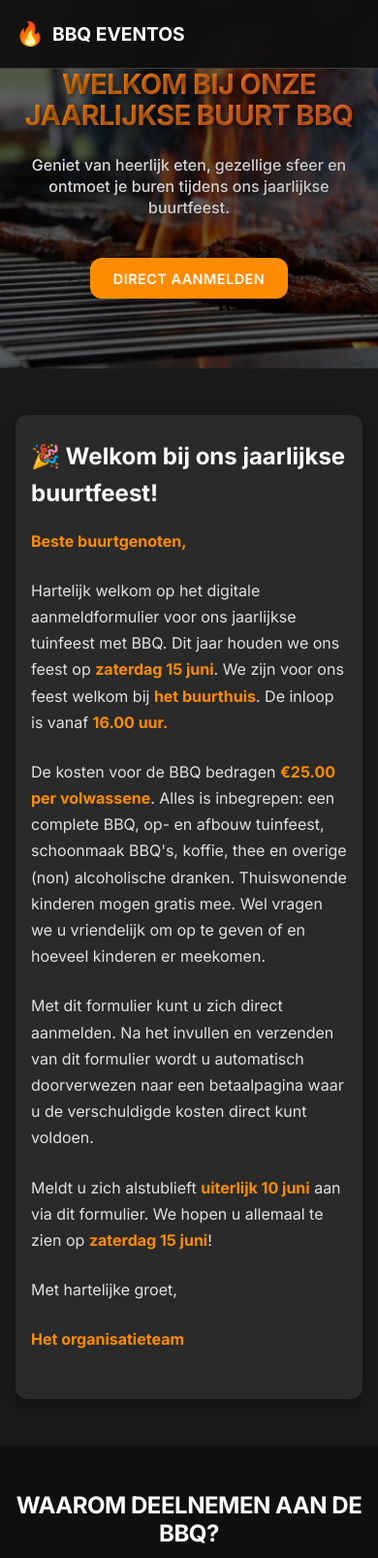
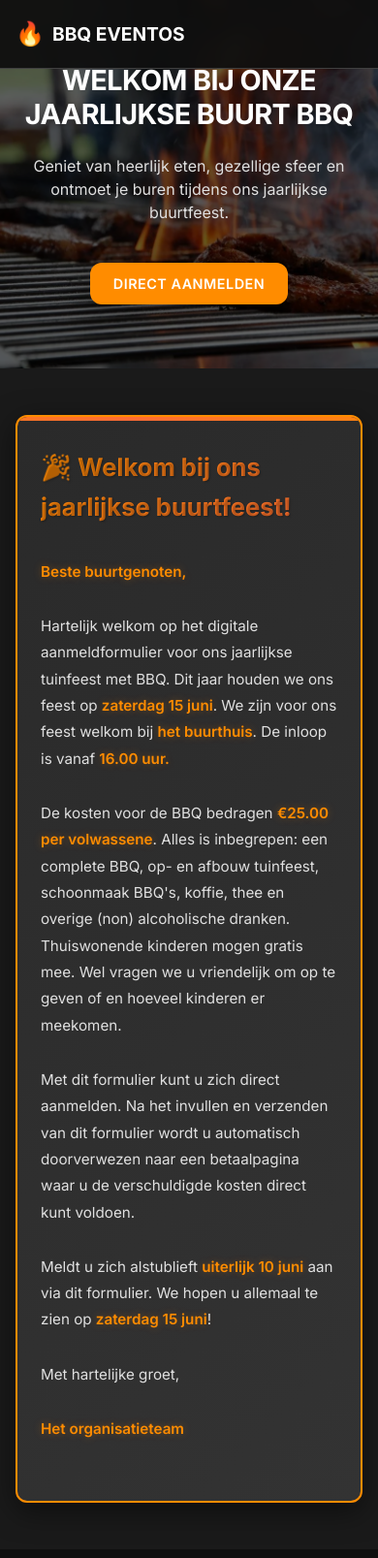
Before and after one commit to kay-arne/BBQ-App, a Flask app: page / in a window 390 px wide. Shown: the top 1607 px of the page at 97% size. Run offline with Flask 3, Linux system fonts and the light colour scheme; data comes from the database, SQL or seed files in the repository; some libraries are stand-ins or nearby versions.

Commit message:
Improve invitation text styling and restore hero text to original
🎨 Hero Text Restoration:
- Restored hero title to original styling (removed gradient effects)
- Restored hero subtitle to original styling (removed gradient effects)
- Maintained improved hero height (75vh)

✨ Enhanced Invitation Text Styling:
- Added gradient background to invitation content container
- Added animated shimmer effect on top border
- Enhanced typography with larger, more prominent text
- Added gradient text effect to h2 headings
- Improved text shadows and spacing
- Added glow effect to strong text elements
- Increased padding and improved visual hierarchy

🎯 Visual Improvements:
- Invitation content now has premium card appearance
- Animated border creates engaging visual element
- Better contrast and readability
- Responsive design maintained across all screen sizes
- Professional, modern appearance

📱 Responsive Design:
- Adjusted invitation content padding for different screen sizes
- Scaled typography appropriately for mobile devices
- Maintained visual impact across all breakpoints

```diff
--- a/static/style.css
+++ b/static/style.css
@@ -114,34 +114,24 @@ body {
 }
 
 .hero-title {
-    font-size: clamp(2.5rem, 6vw, 4.5rem);
-    font-weight: 800;
-    line-height: 1.1;
+    font-size: clamp(2rem, 5vw, 3.5rem);
+    font-weight: 700;
+    line-height: 1.2;
     margin-bottom: 1.5rem;
     color: var(--text-color);
     text-transform: uppercase;
     letter-spacing: -0.02em;
-    text-shadow: 2px 2px 4px rgba(0, 0, 0, 0.5);
-    background: linear-gradient(135deg, var(--primary-color), var(--secondary-color));
-    -webkit-background-clip: text;
-    -webkit-text-fill-color: transparent;
-    background-clip: text;
 }
 
 .hero-subtitle {
-    font-size: clamp(1.3rem, 3vw, 1.8rem);
-    font-weight: 500;
-    line-height: 1.4;
+    font-size: clamp(1.1rem, 2.5vw, 1.4rem);
+    font-weight: 400;
+    line-height: 1.5;
     margin-bottom: 2.5rem;
-    color: var(--text-color);
-    max-width: 700px;
+    color: var(--text-light);
+    max-width: 600px;
     margin-left: auto;
     margin-right: auto;
-    text-shadow: 1px 1px 2px rgba(0, 0, 0, 0.3);
-    background: linear-gradient(135deg, var(--text-color), var(--text-light));
-    -webkit-background-clip: text;
-    -webkit-text-fill-color: transparent;
-    background-clip: text;
 }
 
 /* Buttons */
@@ -232,27 +222,65 @@ section {
 .invitation-content {
     max-width: 1200px;
     margin: 0 auto;
-    background: var(--card-bg);
-    padding: 3rem;
-    border-radius: var(--border-radius);
-    box-shadow: var(--shadow-medium);
+    background: linear-gradient(135deg, var(--card-bg) 0%, #333333 100%);
+    padding: 4rem;
+    border-radius: var(--border-radius);
+    box-shadow: var(--shadow-heavy);
+    border: 2px solid var(--primary-color);
+    position: relative;
+    overflow: hidden;
+}
+
+.invitation-content::before {
+    content: '';
+    position: absolute;
+    top: 0;
+    left: 0;
+    right: 0;
+    height: 4px;
+    background: linear-gradient(90deg, var(--primary-color), var(--secondary-color), var(--primary-color));
+    background-size: 200% 100%;
+    animation: shimmer 3s ease-in-out infinite;
+}
+
+@keyframes shimmer {
+    0%, 100% { background-position: 200% 0; }
+    50% { background-position: -200% 0; }
 }
 
 .invitation-content h1,
 .invitation-content h2,
 .invitation-content h3 {
     color: var(--text-color);
-    margin-bottom: 1rem;
+    margin-bottom: 1.5rem;
+    font-weight: 700;
+    text-shadow: 1px 1px 2px rgba(0, 0, 0, 0.3);
+    position: relative;
+    z-index: 1;
+}
+
+.invitation-content h2 {
+    font-size: 2.2rem;
+    background: linear-gradient(135deg, var(--primary-color), var(--secondary-color));
+    -webkit-background-clip: text;
+    -webkit-text-fill-color: transparent;
+    background-clip: text;
+    margin-bottom: 2rem;
 }
 
 .invitation-content p {
     color: var(--text-light);
-    margin-bottom: 1.5rem;
-    line-height: 1.7;
+    margin-bottom: 1.8rem;
+    line-height: 1.8;
+    font-size: 1.1rem;
+    position: relative;
+    z-index: 1;
 }
 
 .invitation-content strong {
     color: var(--primary-color);
+    font-weight: 600;
+    text-shadow: 0 0 8px rgba(255, 140, 0, 0.3);
 }
 
 /* Benefits Section */
@@ -473,7 +501,15 @@ section {
     }
 
     .invitation-content {
-        padding: 2rem 1.5rem;
+        padding: 3rem 2rem;
+    }
+
+    .invitation-content h2 {
+        font-size: 1.8rem;
+    }
+
+    .invitation-content p {
+        font-size: 1rem;
     }
 
     section {
@@ -514,7 +550,15 @@ section {
     }
 
     .invitation-content {
-        padding: 1.5rem 1rem;
+        padding: 2rem 1.5rem;
+    }
+
+    .invitation-content h2 {
+        font-size: 1.6rem;
+    }
+
+    .invitation-content p {
+        font-size: 0.95rem;
     }
 
     .benefit-cards {
```
